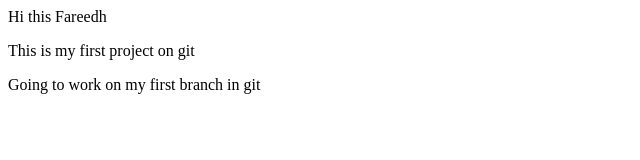
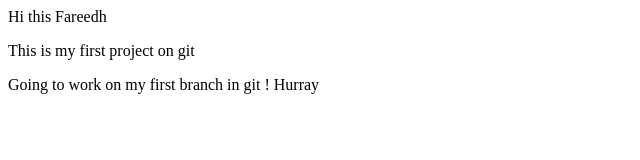
Before and after one commit to SheikFareedh77/My-First-Repository, a plain HTML site: page index.html in a window 1280 px wide. Shown: the full height of the page, 0-640 px from the left. Drawn offline with Linux system fonts and the light colour scheme.

Commit message:
I have included a diff version

```diff
--- a/index.html
+++ b/index.html
@@ -3,7 +3,8 @@
         <body>
             <p> Hi this Fareedh</p>
             <p>This is my first project on git</p>
-            <P>Going to work on my first branch in git</P>
+            <P>Going to work on my first branch in git ! Hurray</P>
+
         </body>
     </head>
 </html>
```
